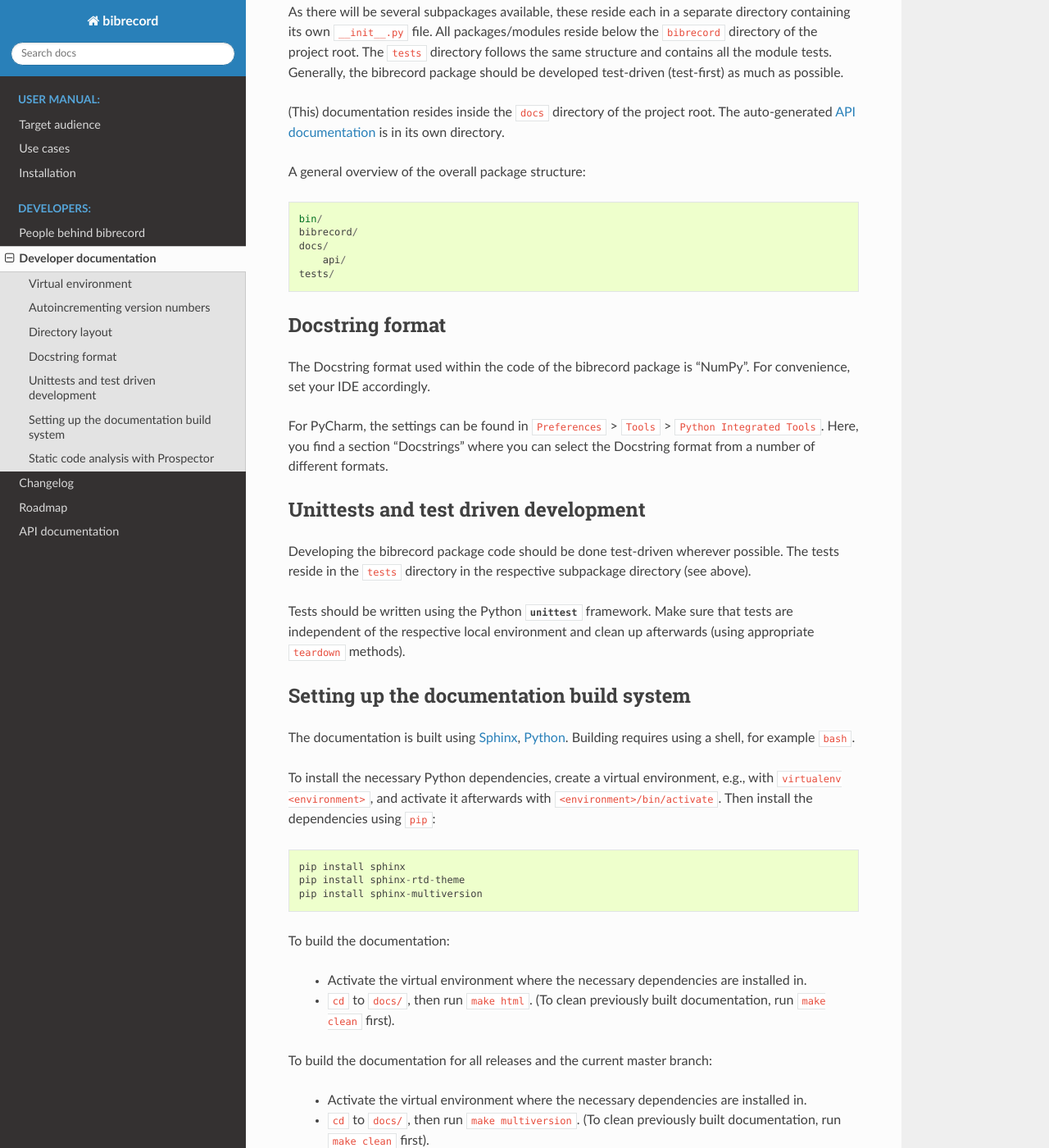
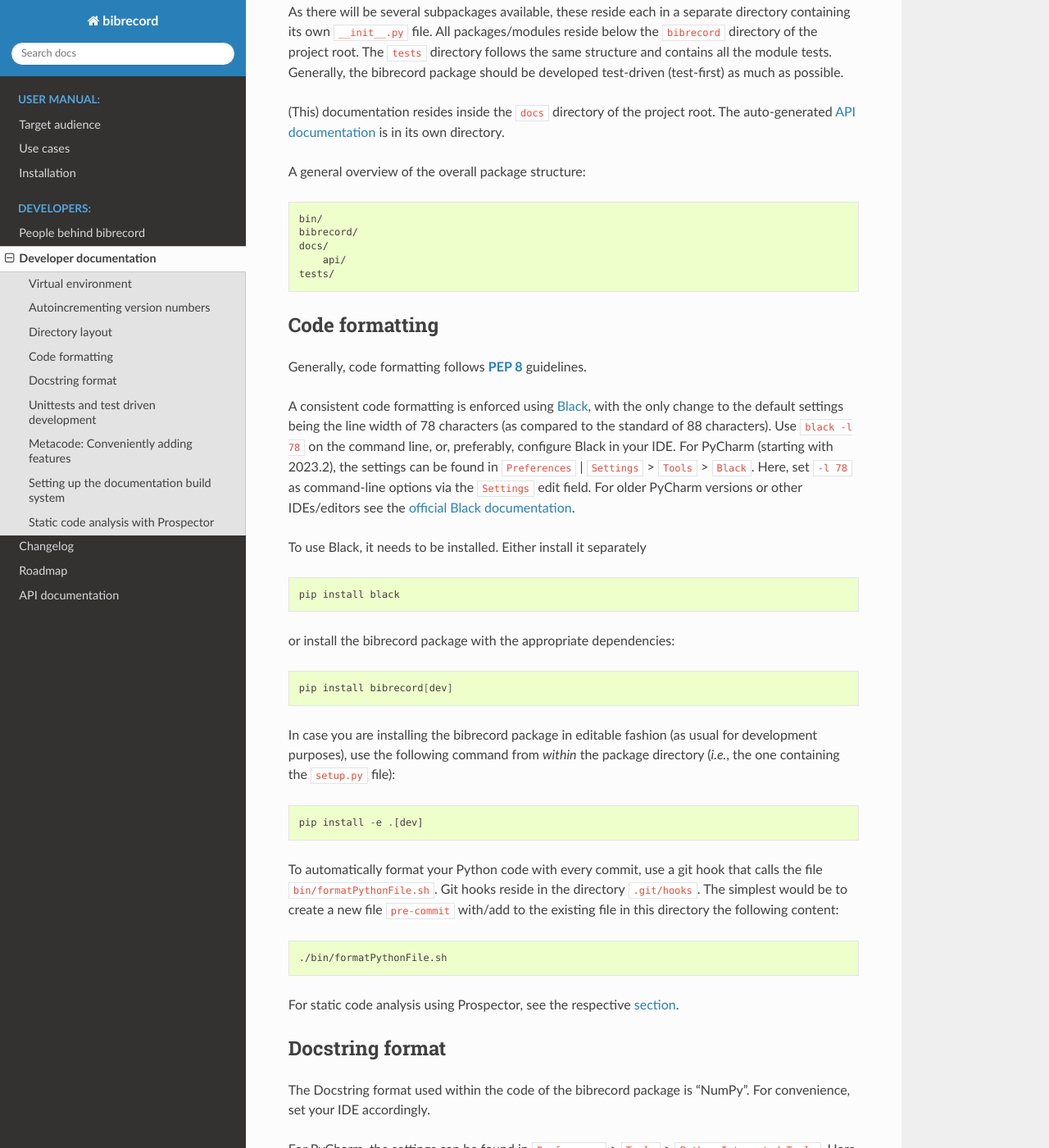
Before and after one commit to tillbiskup/bibrecord, a Sphinx documentation site: the page built from docs/developers.rst, in a window 1280 px wide and 1400 px high, scrolled down 1327 px. Shown: the whole window at 82% size. Built offline with Sphinx 7.4.7 and the Read the Docs theme 2.0.0, drawn with Linux system fonts in a browser that asks for light colours; some of the changed text lies outside the part shown.

Commit message:
Update documentation, add CITATION.cff file

```diff
--- a/docs/developers.rst
+++ b/docs/developers.rst
@@ -10,30 +10,40 @@
 
 The whole development should take place inside a virtual python environment that should be located *outside* the project directory.
 
-To create a new virtual python environment, open a terminal and change to a a directory where the virtual environment should reside. Then type something like::
+To create a new virtual python environment, open a terminal and change to a a directory where the virtual environment should reside. Then type something like:
 
-  virtualenv bibrecord
+.. code-block:: bash
 
-or alternatively::
+    virtualenv bibrecord
 
-  python3 -m venv bibrecord
+or alternatively:
 
-This will create a virtual environment in the directory "bibrecord". To activate this virtual environment, use::
+.. code-block:: bash
 
-  source bibrecord/bin/activate
+    python3 -m venv bibrecord
 
-To deactivate, the command would simply be::
+This will create a virtual environment in the directory "bibrecord". To activate this virtual environment, use:
 
-  deactivate
+.. code-block:: bash
+
+    source bibrecord/bin/activate
+
+To deactivate, the command would simply be:
+
+.. code-block:: bash
+
+    deactivate
 
 
 Autoincrementing version numbers
 ================================
 
-The version number is contained in the file ``VERSION`` in the project root directory. To automatically increment the version number with every commit, use a git hook that calls the file ``bin/incrementVersion.sh``. Git hooks reside in the directory ``.git/hooks``. The simplest would be to create a new file ``pre-commit`` in this directory with the following content::
+The version number is contained in the file ``VERSION`` in the project root directory. To automatically increment the version number with every commit, use a git hook that calls the file ``bin/incrementVersion.sh``. Git hooks reside in the directory ``.git/hooks``. The simplest would be to create a new file ``pre-commit`` in this directory with the following content:
 
-  #!/bin/sh
-  bash bin/incrementVersion.sh
+.. code-block:: bash
+
+    #!/bin/sh
+    bash bin/incrementVersion.sh
 
 
 Make sure to set it to executable and have a line break (aka: new or empty line) at the end of the file. Otherwise, you man run into trouble, i.e., not having your version number updated automatically with each commit.
@@ -46,15 +56,50 @@
 
 (This) documentation resides inside the ``docs`` directory of the project root. The auto-generated :doc:`API documentation <api/index>` is in its own directory.
 
-A general overview of the overall package structure::
-
-  bin/
-  bibrecord/
-  docs/
-      api/
-  tests/
+A general overview of the overall package structure:
 
 
+.. code-block:: bash
+
+    bin/
+    bibrecord/
+    docs/
+        api/
+    tests/
+
+
+Code formatting
+===============
+
+Generally, code formatting follows :pep:`8` guidelines.
+
+A consistent code formatting is enforced using `Black <https://black.readthedocs.io/>`_, with the only change to the default settings being the line width of 78 characters (as compared to the standard of 88 characters). Use ``black -l 78`` on the command line, or, preferably, configure Black in your IDE. For PyCharm (starting with 2023.2), the settings can be found in ``Preferences`` | ``Settings`` > ``Tools`` > ``Black``. Here, set ``-l 78`` as command-line options via the ``Settings`` edit field. For older PyCharm versions or other IDEs/editors see the `official Black documentation <https://black.readthedocs.io/en/stable/integrations/editors.html>`_.
+
+To use Black, it needs to be installed. Either install it separately
+
+.. code-block:: bash
+
+    pip install black
+
+or install the bibrecord package with the appropriate dependencies:
+
+.. code-block:: bash
+
+    pip install bibrecord[dev]
+
+In case you are installing the bibrecord package in editable fashion (as usual for development purposes), use the following command from *within* the package directory (*i.e.*, the one containing the ``setup.py`` file):
+
+.. code-block::
+
+    pip install -e .[dev]
+
+To automatically format your Python code with every commit, use a git hook that calls the file ``bin/formatPythonFile.sh``. Git hooks reside in the directory ``.git/hooks``. The simplest would be to create a new file ``pre-commit`` with/add to the existing file in this directory the following content:
+
+.. code-block:: bash
+
+    ./bin/formatPythonFile.sh
+
+For static code analysis using Prospector, see the respective :ref:`section <sec_prospector>`.
 
 
 Docstring format
@@ -73,13 +118,21 @@
 Tests should be written using the Python :mod:`unittest` framework. Make sure that tests are independent of the respective local environment and clean up afterwards (using appropriate ``teardown`` methods).
 
 
+Metacode: Conveniently adding features
+======================================
+
+The bibrecord package is maintained using the `pymetacode Python package <https://python.docs.meta-co.de/>`_. In short, use the pymetacode ``pymeta`` command from the command line/terminal whenever you want to add modules, classes, or functions. This will ensure both a consistent overall style and organisation and automatically create the respective unittest stubs for you.
+
+
 Setting up the documentation build system
 =========================================
 
 The documentation is built using `Sphinx <https://sphinx-doc.org/>`_, `Python <https://python.org/>`_. Building requires using a shell, for example ``bash``.
 
 
-To install the necessary Python dependencies, create a virtual environment, e.g., with ``virtualenv <environment>``, and activate it afterwards with ``<environment>/bin/activate``. Then install the dependencies using ``pip``::
+To install the necessary Python dependencies, create a virtual environment, e.g., with ``virtualenv <environment>``, and activate it afterwards with ``<environment>/bin/activate``. Then install the dependencies using ``pip``:
+
+.. code-block:: bash
 
     pip install sphinx
     pip install sphinx-rtd-theme
@@ -98,16 +151,22 @@
   * ``cd`` to ``docs/``, then run ``make multiversion``. (To clean previously built documentation, run ``make clean`` first).
 
 
+.. _sec_prospector:
+
 Static code analysis with Prospector
 ====================================
 
-Static code analysis can be performed using `Prospector <http://prospector.landscape.io/en/master/>`_. First, install the necessary tools into the virtual environment created for the bibrecord package::
+Static code analysis can be performed using `Prospector <http://prospector.landscape.io/en/master/>`_. First, install the necessary tools into the virtual environment created for the bibrecord package:
+
+.. code-block:: bash
 
     pip install prospector[with_pyroma]
 
 The optional arguments ensure that all necessary dependencies are installed as well.
 
-Afterwards, simply run Prospector from a terminal from within your project root::
+Afterwards, simply run Prospector from a terminal from within your project root:
+
+.. code-block:: bash
 
     prospector
 
--- a/docs/index.rst
+++ b/docs/index.rst
@@ -10,7 +10,7 @@
 
 .. code-block::
 
-    reference = bibrecord.Article(
+    reference = bibrecord.record.Article(
         author=['J. Timmer', 'M. König'],
         title="On generating power law noise",
         journal="Astronomy and Astrophysics",
--- a/docs/roadmap.rst
+++ b/docs/roadmap.rst
@@ -7,12 +7,6 @@
 
 For version 0.2
 ===============
-
-* Update user manual to reflect changes in Version 0.2
-
-* Update developer documentation (mention pymetacode, Makefile, black, ...)
-
-* CITATION.cff
 
 * Logo?
 
```
Also changed, not shown: docs/usecases.rst (+57 -2 lines), 2 other files.
